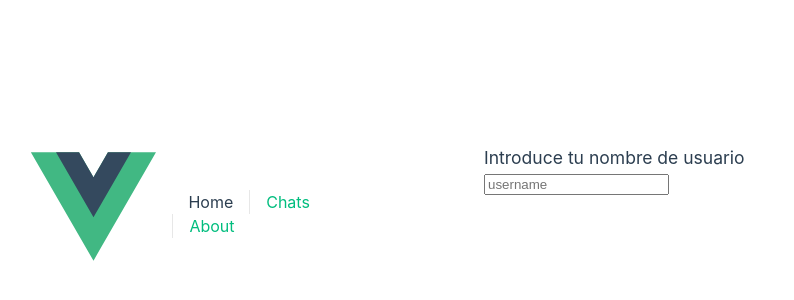
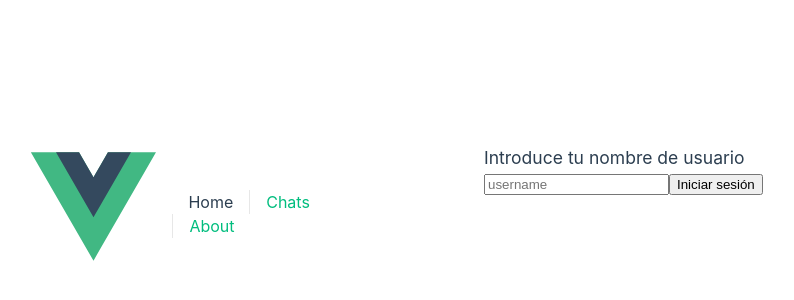
Before and after one commit to juaneins/vue-router, a Vue app: page / in a window 1280 px wide. Shown: the part 194-494 px from the top of the page, without its empty margins (156-950 px from the left). Built offline with nearby package versions, Linux system fonts and the light colour scheme.

Commit message:
rutas nombradas

```diff
--- a/src/App.vue
+++ b/src/App.vue
@@ -9,9 +9,9 @@ import { RouterLink, RouterView } from 'vue-router'
 
     <div class="wrapper">
       <nav>
-        <RouterLink to="/">Home</RouterLink>
+        <RouterLink :to="{ name: 'home' }">Home</RouterLink>
         <RouterLink to="/chats">Chats</RouterLink>
-        <RouterLink to="/about">About</RouterLink>
+        <RouterLink :to="{ name: 'about' }">About</RouterLink>
       </nav>
     </div>
   </header>
--- a/src/router/index.js
+++ b/src/router/index.js
@@ -6,10 +6,12 @@ const router = createRouter({
   routes: [
     {
       path: '/',
+      name: 'home',
       component: HomeView
     },
     {
       path: '/about',
+      name: 'about',
       component: () => import('../views/AboutView.vue')
     },
     {
--- a/src/views/HomeView.vue
+++ b/src/views/HomeView.vue
@@ -1,13 +1,25 @@
 <script setup>
 import { ref } from 'vue';
+import { useRouter } from 'vue-router';
 
 const username = ref('');
+const router = useRouter();
+
+const iniciar = () => {
+  router.push({
+    path: '/chats',
+    query: {
+      variable: 1
+    }
+  });
+}
+
 </script>
 
 <template>
   <main>
     <h3>Introduce tu nombre de usuario</h3>
     <input placeholder="username" v-model="username" />
-    <p>{{ username }}</p>
+    <button @click="iniciar">Iniciar sesión</button>
   </main>
 </template>
```
